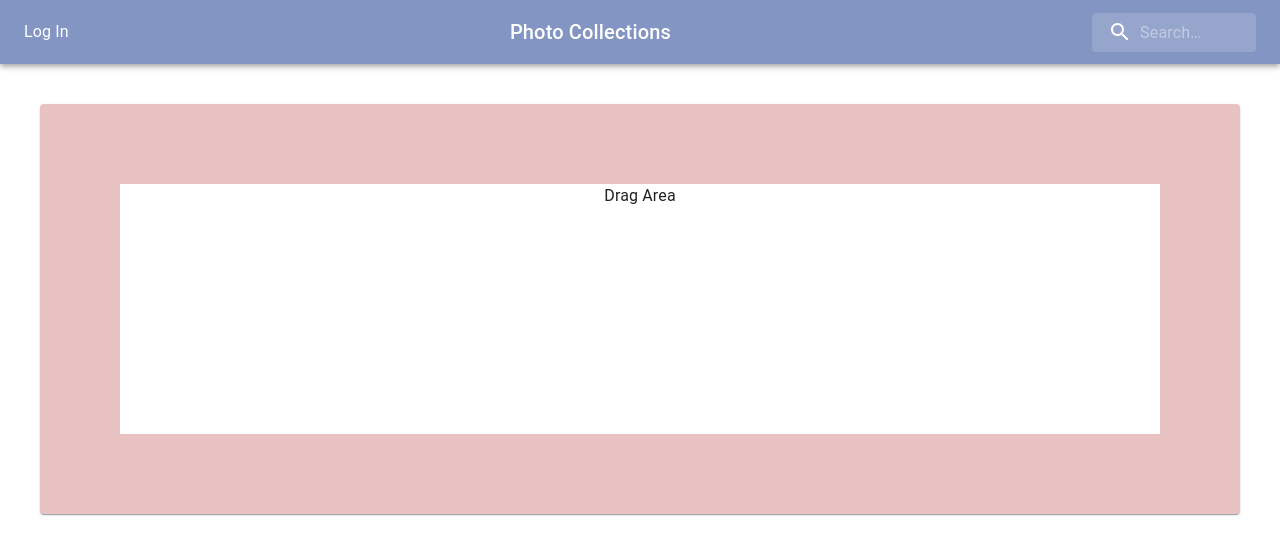
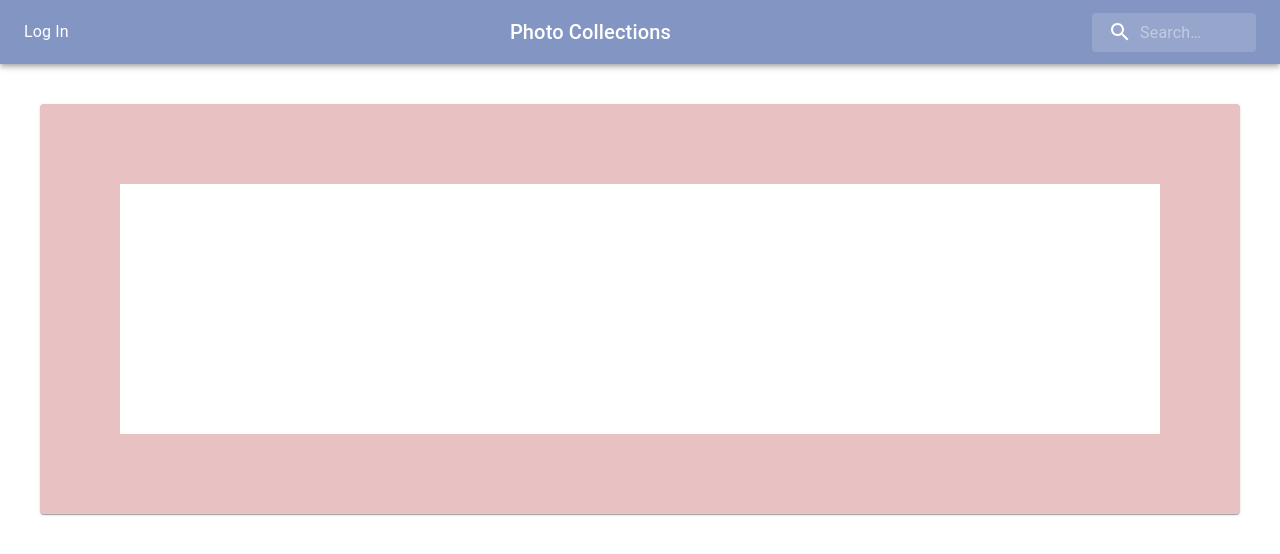
Before and after one commit to MichaelNorton1/music, a React (Create React App) app: page / in a window 1280 px wide. Shown: the top 554 px of the page. Built offline with nearby package versions, Linux system fonts and the light colour scheme.

Commit message:
added drag area

```diff
--- a/package.json
+++ b/package.json
@@ -13,6 +13,7 @@
     "@testing-library/user-event": "^12.8.3",
     "react": "^17.0.2",
     "react-dom": "^17.0.2",
+    "react-dropzone": "^11.4.2",
     "react-scripts": "4.0.3",
     "web-vitals": "^1.1.2"
   },
--- a/src/App.js
+++ b/src/App.js
@@ -4,11 +4,11 @@ import SearchBar from "../src/components/SearchBar.js";
 import DragArea from "../src/components/DragArea";
 import { useState } from "react";
 function App() {
-  const [setlist, setSetlist] = useState("");
-  console.log(setlist);
+  const [picture, setPicture] = useState("");
+  console.log(picture);
   return (
     <div className="App">
-      <SearchBar setSetlist={setSetlist}></SearchBar>
+      <SearchBar setPicture={setPicture}></SearchBar>
       <DragArea></DragArea>
     </div>
   );
--- a/src/components/DragArea.js
+++ b/src/components/DragArea.js
@@ -1,10 +1,23 @@
 import { useTheme } from "@emotion/react";
-import { Box, colors, Grid, Paper, Typography } from "@mui/material";
+import { Box, Grid, Paper, Typography } from "@mui/material";
+import { useCallback } from "react";
+import { useDropzone } from "react-dropzone";
+const DragArea = (props) => {
+  const onDrop = useCallback((acceptedFiles) => {
+    console.log(acceptedFiles);
+  }, []);
+  const {
+    getRootProps,
+    getInputProps,
+    isDragActive,
+    acceptedFiles,
+  } = useDropzone({ onDrop });
+  const theme = useTheme();
+  console.log(acceptedFiles);
+  return (
+    <div {...getRootProps()}>
+      <input {...getInputProps()} />
 
-const DragArea = (props) => {
-  const theme = useTheme();
-
-  return (
       <Paper
         sx={{
           bgcolor: theme.palette.primary.light,
@@ -13,13 +26,15 @@ const DragArea = (props) => {
           margin: 5,
         }}
       >
+        {isDragActive ? (
+          <Typography>Drop Files HERE</Typography>
+        ) : (
           <Grid sx={{ backgroundColor: "white", height: "100%" }}>
-        <Box sx={{ height: 250 }}>
-          {" "}
-          <Typography color="">Drag Area</Typography>
-        </Box>{" "}
+            <Box sx={{ height: 250 }}> </Box>{" "}
           </Grid>
+        )}
       </Paper>
+    </div>
   );
 };
 
--- a/src/components/SearchBar.js
+++ b/src/components/SearchBar.js
@@ -51,7 +51,7 @@ const StyledInputBase = styled(InputBase)(({ theme }) => ({
   },
 }));
 
-export default function SearchBar({ setSetlist }) {
+export default function SearchBar({ setPicture }) {
   return (
     <Box sx={{ flexGrow: 1 }}>
       {" "}
@@ -74,7 +74,7 @@ export default function SearchBar({ setSetlist }) {
           >
             Photo Collections
           </Typography>
-          <Search onChange={(e) => setSetlist(e.target.value)}>
+          <Search onChange={(e) => setPicture(e.target.value)}>
             <SearchIconWrapper>
               <SearchIcon />
             </SearchIconWrapper>
```
Also changed, not shown: 1 other file (tests, documents, lock files or other folders). Lines whose indentation alone changed are shown as unchanged.
